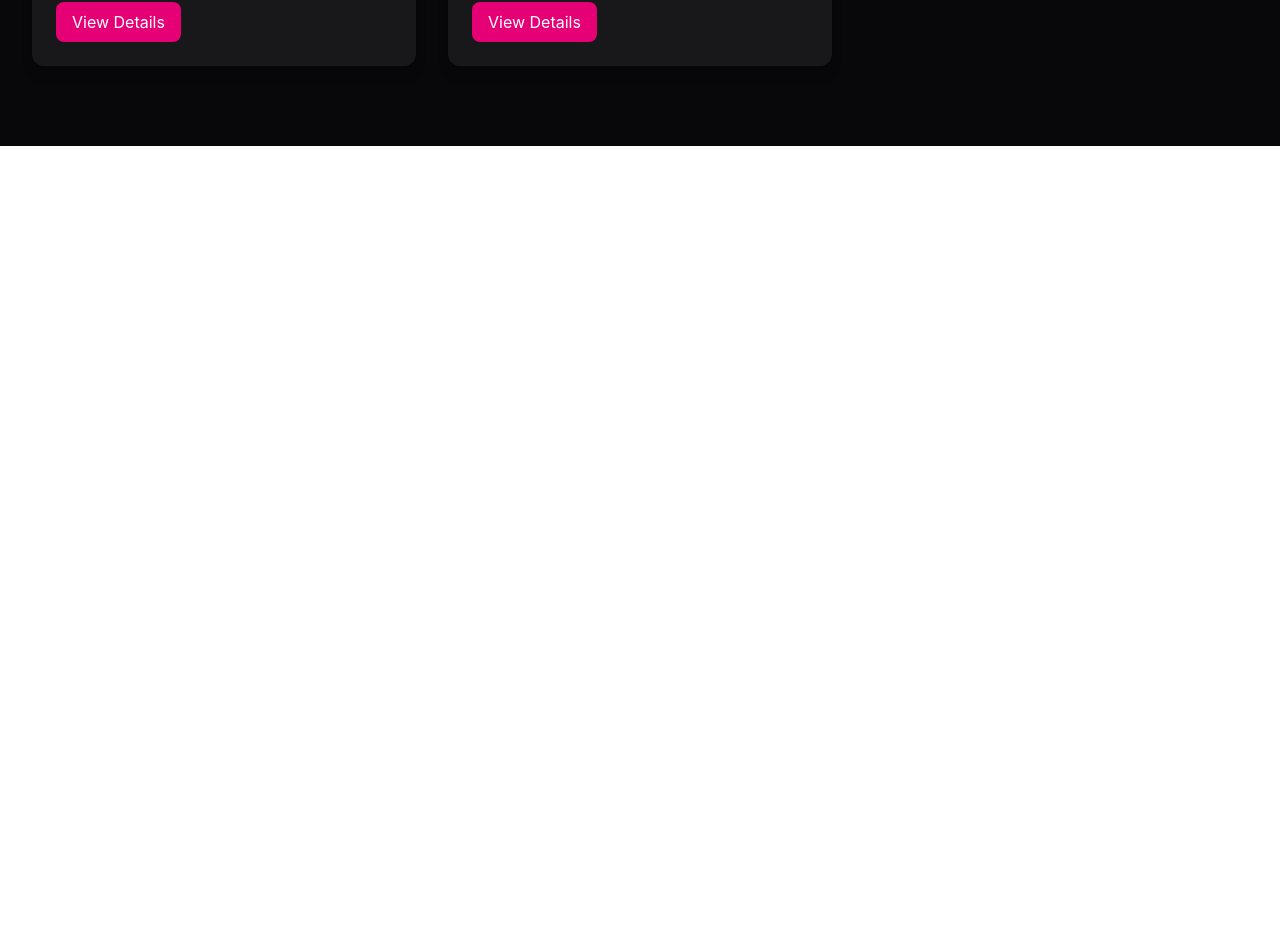
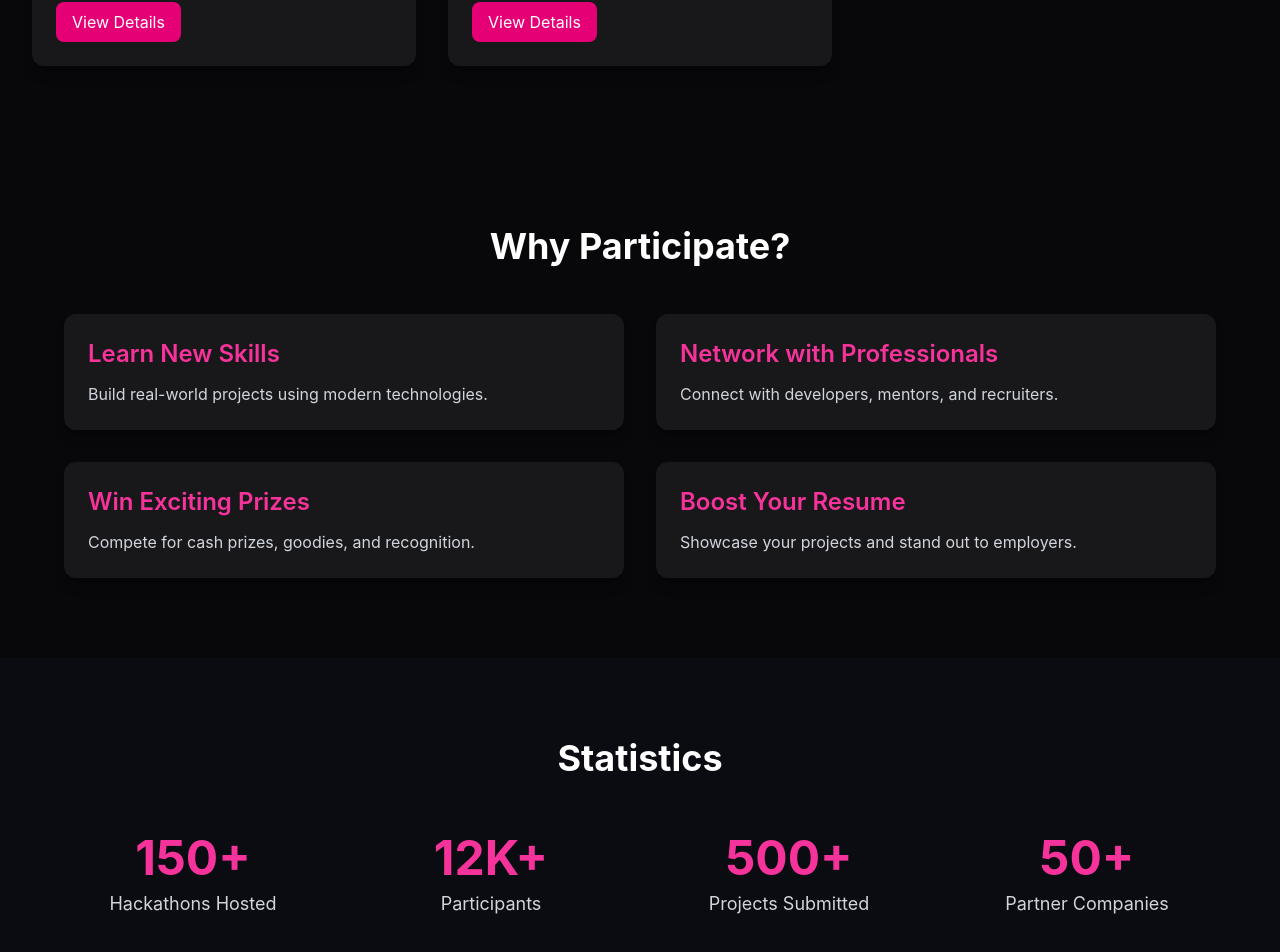
Before and after one commit to nishthaq3/Catalyst, a React (Vite) app in the folder frontend/: page / in a window 1280 px wide. Shown: the part 1686-2638 px from the top of the page. Before the commit the page ends 1832 px from the top, so only its background shows below. Built offline with nearby package versions, Linux system fonts and the light colour scheme; the HTML template or start-up script is replaced by a standard one.

Commit message:
Frontend: Added Statistics and Why Participate page to the Landing page

```diff
--- a/frontend/src/components/sections/Statistics.jsx
+++ b/frontend/src/components/sections/Statistics.jsx
@@ -0,0 +1,27 @@
+import stats from "../../data/stats";
+import StatCard from "../ui/StatCard";
+
+function Statistics() {
+  return (
+    <section className="bg-[#0B0B12] text-white py-20 px-8">
+
+      <h2 className="text-4xl font-bold text-center mb-14">
+        Statistics
+      </h2>
+
+      <div className="grid grid-cols-2 md:grid-cols-4 gap-10 max-w-6xl mx-auto">
+
+        {stats.map((stat) => (
+          <StatCard
+            key={stat.id}
+            stat={stat}
+          />
+        ))}
+
+      </div>
+
+    </section>
+  );
+}
+
+export default Statistics;
--- /dev/null
+++ b/frontend/src/components/sections/WhyParticipate.jsx
@@ -0,0 +1,22 @@
+import benefits from "../../data/benefits";
+import BenefitCard from "../ui/BenefitCard";
+
+function WhyParticipate() {
+  return (
+    <section className="bg-[#08080B] text-white py-20 px-8">
+      <h2 className="text-4xl font-bold text-center mb-12">
+		Why Participate?</h2>
+
+		<div className="grid grid-cols-2 gap-8 max-w-6xl mx-auto">
+      {benefits.map((benefit) => (
+        <BenefitCard
+          key={benefit.id}
+          benefit={benefit}
+        />
+      ))}
+	  </div>
+    </section>
+  );
+}
+
+export default WhyParticipate;
--- /dev/null
+++ b/frontend/src/components/ui/BenefitCard.jsx
@@ -0,0 +1,12 @@
+function BenefitCard({ benefit }) {
+	return (
+		<div className="bg-zinc-900 rounded-xl p-6 shadow-lg">
+		<h3 className="text-2xl font-semibold text-pink-500 mb-3">
+			{benefit.title}</h3>
+		<p className="text-gray-300">
+			{benefit.description}</p>
+	  </div>
+	);
+  }
+
+  export default BenefitCard;
--- /dev/null
+++ b/frontend/src/components/ui/StatCard.jsx
@@ -0,0 +1,15 @@
+function StatCard({ stat }) {
+	return (
+	  <div className="text-center">
+		<h3 className="text-5xl font-bold text-pink-500">
+		  {stat.number}
+		</h3>
+
+		<p className="text-gray-300 mt-2 text-lg">
+		  {stat.label}
+		</p>
+	  </div>
+	);
+  }
+
+  export default StatCard;
--- /dev/null
+++ b/frontend/src/data/benefits.js
@@ -0,0 +1,24 @@
+const benefits = [
+	{
+	  id: 1,
+	  title: "Learn New Skills",
+	  description: "Build real-world projects using modern technologies.",
+	},
+	{
+	  id: 2,
+	  title: "Network with Professionals",
+	  description: "Connect with developers, mentors, and recruiters.",
+	},
+	{
+	  id: 3,
+	  title: "Win Exciting Prizes",
+	  description: "Compete for cash prizes, goodies, and recognition.",
+	},
+	{
+	  id: 4,
+	  title: "Boost Your Resume",
+	  description: "Showcase your projects and stand out to employers.",
+	},
+  ];
+
+  export default benefits;
--- /dev/null
+++ b/frontend/src/data/stats.js
@@ -0,0 +1,24 @@
+const stats = [
+	{
+	  id: 1,
+	  number: "150+",
+	  label: "Hackathons Hosted",
+	},
+	{
+	  id: 2,
+	  number: "12K+",
+	  label: "Participants",
+	},
+	{
+	  id: 3,
+	  number: "500+",
+	  label: "Projects Submitted",
+	},
+	{
+	  id: 4,
+	  number: "50+",
+	  label: "Partner Companies",
+	},
+  ];
+
+  export default stats;
--- a/frontend/src/pages/Home/Home.jsx
+++ b/frontend/src/pages/Home/Home.jsx
@@ -2,6 +2,8 @@ import Navbar from "../../components/layout/Navbar";
 import Hero from "../../components/sections/Hero";
 import FeaturedHackathons from "../../components/sections/FeaturedHackathons";
 import UpcomingEvents from "../../components/sections/UpcomingEvents";
+import WhyParticipate from "../../components/sections/WhyParticipate";
+import Statistics from "../../components/sections/Statistics";
 
 function Home() {
   return (
@@ -10,6 +12,8 @@ function Home() {
       <Hero />
       <FeaturedHackathons />
       <UpcomingEvents />
+      <WhyParticipate />
+      <Statistics />
     </div>
   );
 }
```
